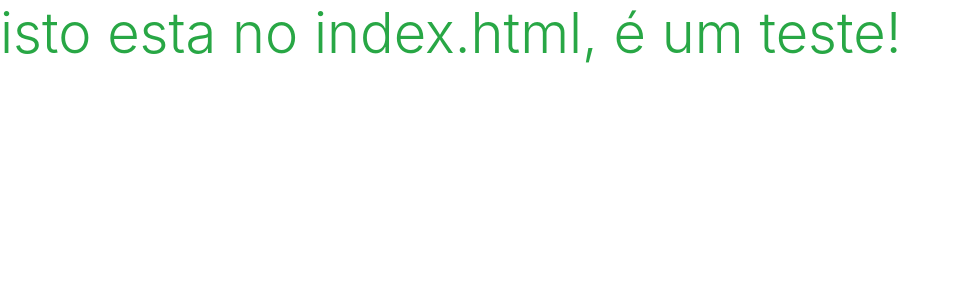
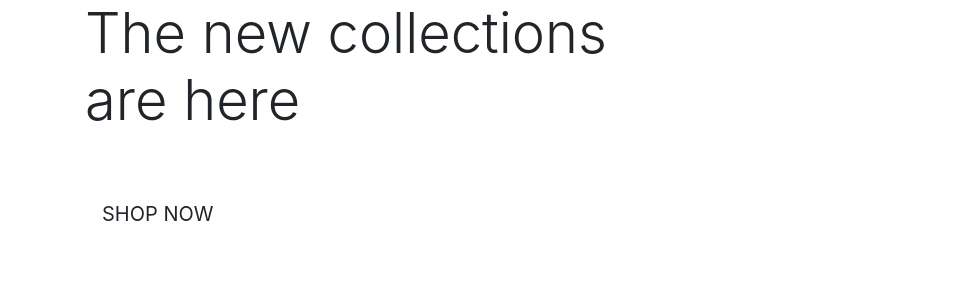
Before and after one commit to CVilares/boutique_ado_v1, a Django app: page / in a window 1280 px wide. Shown: the top 300 px of the page, without its empty margins (0-956 px from the left). Run offline with Django 3.2, Linux system fonts and the light colour scheme; some libraries are stand-ins or nearby versions.

Commit message:
added home page content

```diff
--- a/home/templates/home/index.html
+++ b/home/templates/home/index.html
@@ -1,3 +1,27 @@
-{% extends "base.html" %} {% load static %} {% block content %}
-<h1 class="display-4 text-success">isto esta no index.html, é um teste!</h1>
+{% extends "base.html" %}
+{% load static %}
+
+{% block page_header %}
+<div class="container header-container">
+    <div class="row">
+        <div class="col"></div>
+    </div>
+</div>
 {% endblock %}
+
+{% block content %}
+<div class="container h-100">
+    <div class="row h-100">
+        <div class="col-7 col-md-6 my-auto">
+            <h1 class="display-4 logo-font text-black">
+                The new collections are here
+            </h1>
+            <div class="my-5">
+                <h4>
+                    <a href="" class="shop-now-button btn btn-lg rounded-0 text-uppercase py-3">Shop Now</a>
+                </h4>
+            </div>
+        </div>
+    </div>
+</div>
+{% endblock %}
```
